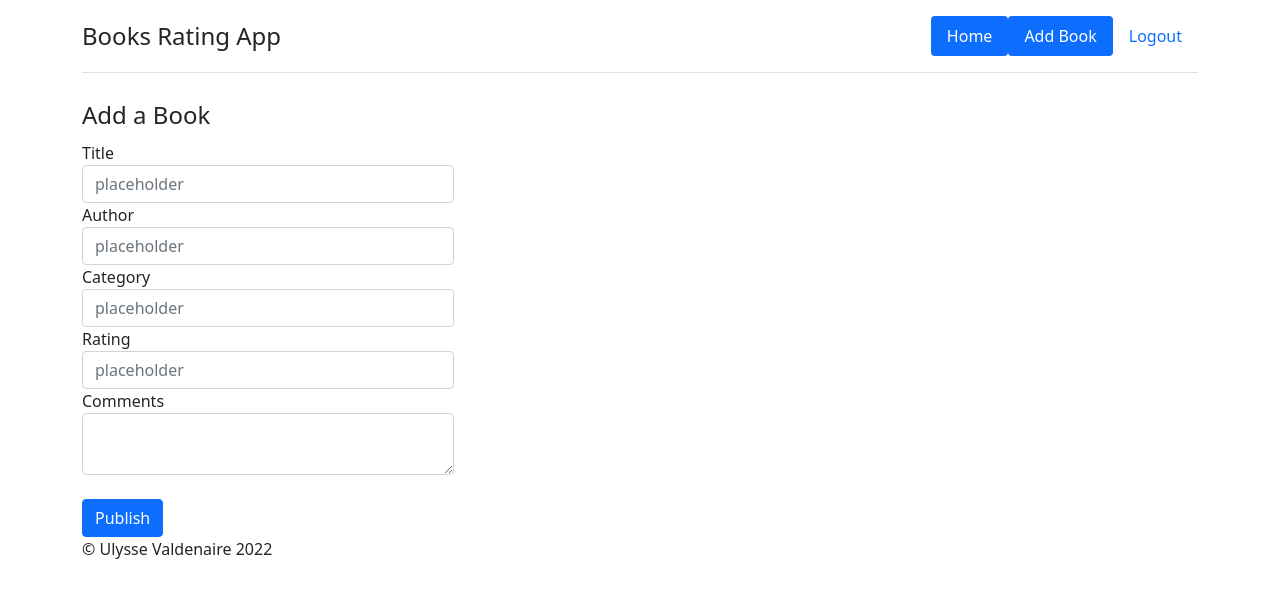
After one commit to UltraViolet33/books-manager-flask, a Flask app: template templates/editBook.html in a window 1280 px wide. The commit adds this page. Shown: the top 598 px of the page. Run offline with Flask 2, Linux system fonts and the light colour scheme; the template is opened without the code that fills it, so the values that code supplies are empty.

Commit message:
start editing book

```diff
--- a/app.py
+++ b/app.py
@@ -1,4 +1,5 @@
 
+from contextlib import redirect_stdout
 from flask import Flask, render_template, request, json, redirect, session
 from flaskext.mysql import MySQL
 from werkzeug.security import generate_password_hash, check_password_hash
@@ -158,6 +159,40 @@ def getBooks():
         redirect('/signin')
 
 
+
+@app.route('/editBook')
+def editBook():
+    if session.get('user'):
+        user = session.get('user')
+
+        id = request.args.get('id')
+        print(id)
+        conn = mysql.connect()
+        cursor = conn.cursor()
+        print('id', id)
+        print('user', user)
+        cursor.callproc('sp_getBookById', (user, id,))
+
+        book = cursor.fetchall()
+        print(book)
+
+        for item in book:
+            book_dict = {
+                "id": item[0],
+                "title": item[1],
+                "author": item[2],
+                "category": item[3],
+                "rating": item[4],
+                "comments": item[5]
+            }
+
+
+        return render_template('editBook.html', book = book_dict)
+
+    else:
+        redirect('/signin')
+
+
 @app.route("/getBookById", methods=['POST'])
 def getBookById():
     if session.get('user'):
--- /dev/null
+++ b/templates/editBook.html
@@ -0,0 +1,56 @@
+{% extends 'templateUser.html' %}
+
+{% block content %}
+<section>
+    <form class="form-horizontal" method="post" action="/addBook">
+        <fieldset>
+            <legend>Add a Book</legend>
+            {% if error %}
+            <p>{{error}}</p>
+            {% endif %}
+            <div class="form-group">
+                <label class="col-md-4 control-label" for="txtTitle">Title</label>
+                <div class="col-md-4">
+                    <input id="txtTitle" name="inputTitle" type="text" placeholder="placeholder"
+                        class="form-control input-md" value="{{book['title']}}">
+                </div>
+            </div>
+            <div class="form-group">
+                <label class="col-md-4 control-label" for="txtTitle">Author</label>
+                <div class="col-md-4">
+                    <input id="txtAuthor" name="inputAuthor" type="text" placeholder="placeholder"
+                        class="form-control input-md" value="{{book['author']}}">
+                </div>
+            </div>
+            <div class="form-group">
+                <label class="col-md-4 control-label" for="txtCategory">Category</label>
+                <div class="col-md-4">
+                    <input id="txtCategory" name="inputCategory" type="text" placeholder="placeholder"
+                        class="form-control input-md" value="{{book['category']}}">
+                </div>
+            </div>
+            <div class="form-group">
+                <label class="col-md-4 control-label" for="txtRating">Rating</label>
+                <div class="col-md-4">
+                    <input id="txtRating" name="inputRating" type="text" placeholder="placeholder"
+                        class="form-control input-md" value="{{book['rating']}}">
+                </div>
+            </div>
+            <div class="form-group">
+                <label class="col-md-4 control-label" for="txtPost">Comments</label>
+                <div class="col-md-4">
+                    <textarea class="form-control" id="txtComment" name="inputComments">{{book['comments']}}</textarea>
+                </div>
+            </div>
+            <div class="form-group">
+                <label class="col-md-4 control-label" for="singlebutton"></label>
+                <div class="col-md-4">
+                    <input id="singlebutton" name="singlebutton" class="btn btn-primary" type="submit"
+                        value="Publish" />
+                </div>
+            </div>
+        </fieldset>
+    </form>
+</section>
+
+{% endblock %}
--- a/templates/template.html
+++ b/templates/template.html
@@ -4,7 +4,10 @@
 <head>
     <title>Books Rating App</title>
     <link href="https://cdn.jsdelivr.net/npm/bootstrap@5.1.3/dist/css/bootstrap.min.css" rel="stylesheet"
-        integrity="sha384-1BmE4kWBq78iYhFldvKuhfTAU6auU8tT94WrHftjDbrCEXSU1oBoqyl2QvZ6jIW3" crossorigin="anonymous" />
+        integrity="sha384-1BmE4kWBq78iYhFldvKuhfTAU6auU8tT94WrHftjDbrCEXSU1oBoqyl2QvZ6jIW3" crossorigin="anonymous">
+        <script src="https://cdn.jsdelivr.net/npm/bootstrap@5.1.3/dist/js/bootstrap.bundle.min.js"
+        integrity="sha384-ka7Sk0Gln4gmtz2MlQnikT1wXgYsOg+OMhuP+IlRH9sENBO0LRn5q+8nbTov4+1p"
+        crossorigin="anonymous"></script>
 </head>
 
 <body>
@@ -32,6 +35,7 @@
             <p>&copy; Ulysse Valdenaire 2022</p>
         </footer>
     </div>
+
 </body>
 
 </html>
```
Also changed, not shown: templates/userHome.html (+24 -1 lines).
